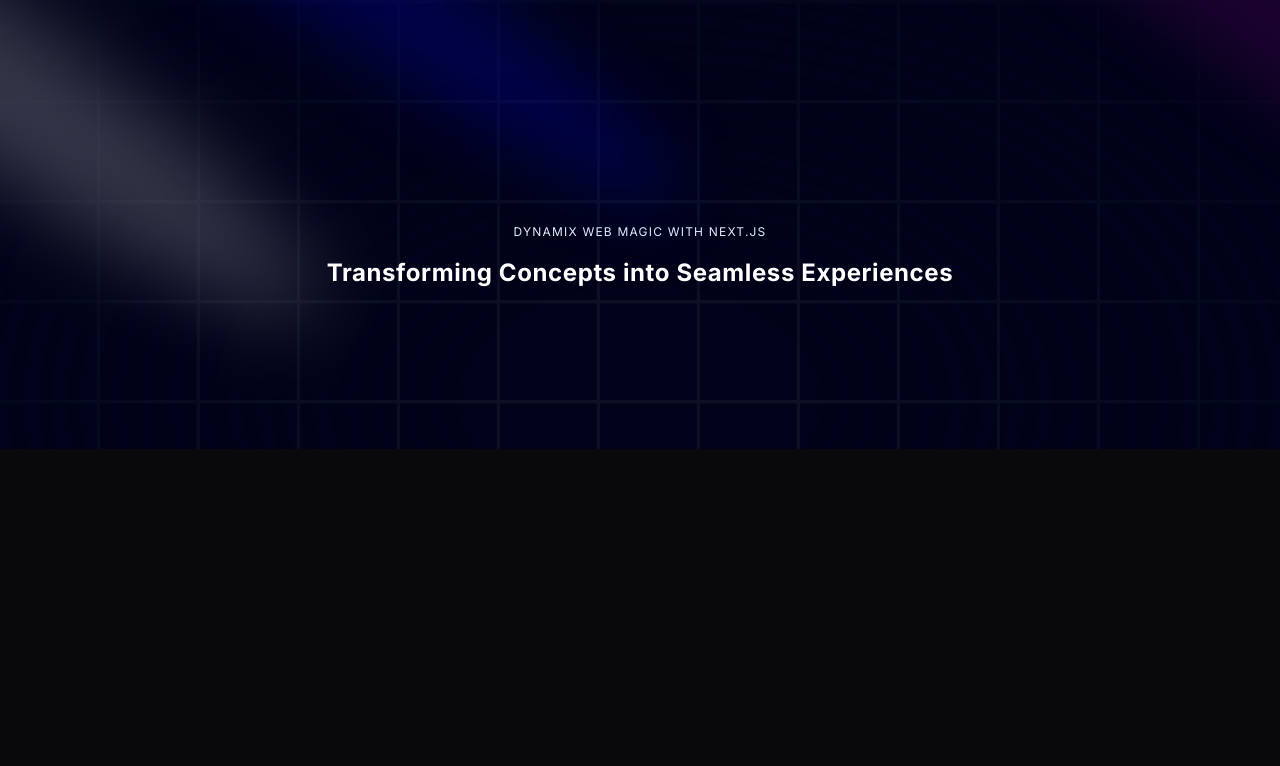
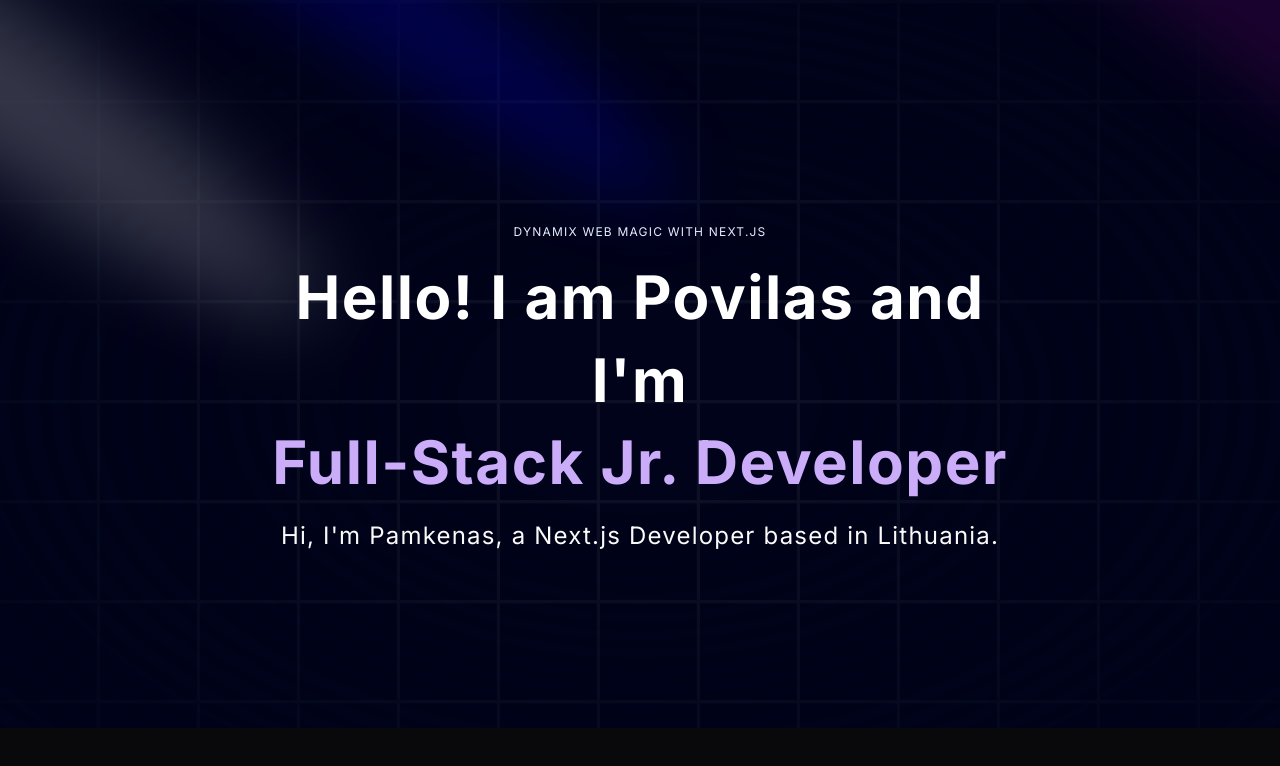
Before and after one commit to Pamkenas/Portfolio, a Next.js app: page / in a window 1280 px wide. Shown: the top 766 px of the page. Built offline with nearby package versions, Linux system fonts and the light colour scheme.

Commit message:
initial commit

```diff
--- a/components/Hero.tsx
+++ b/components/Hero.tsx
@@ -1,32 +1,39 @@
-import React from 'react'
-import { Spotlight } from './ui/Spotlight'
-import { TextGenerateEffect } from './ui/TextGenerateEffect'
+import React from "react";
+import { Spotlight } from "./ui/Spotlight";
+import { TextGenerateEffect } from "./ui/TextGenerateEffect";
 
 const Hero = () => {
   return (
-        <div className='pb-20 pt-36'>
+    <div className="pb-20 pt-36">
       <div>
-                <Spotlight className="-top-40 -left-10 md:-left-32 md:-top-20 h-screen" fill='white' />
-                <Spotlight className="-top-10 left-full h-[80vh] w-[50vw]" fill='purple' />
-                <Spotlight className="-top-28 left-80 h-[80vh] w-[50vw]" fill='blue' />
+        <Spotlight className="-top-40 -left-10 md:-left-32 md:-top-20 h-screen" fill="white" />
+        <Spotlight className="-top-10 left-full h-[80vh] w-[50vw]" fill="purple" />
+        <Spotlight className="-top-28 left-80 h-[80vh] w-[50vw]" fill="blue" />
       </div>
-            <div className="h-screen w-full dark:bg-black-100 bg-white  dark:bg-grid-white/[0.05] bg-grid-black/[0.2] flex items-center justify-center absolute top-0 left-0">
+      <div className="h-screen w-full dark:bg-black-100 bg-white dark:bg-grid-white/[0.05] bg-grid-black/[0.2] flex items-center justify-center absolute top-0 left-0">
         <div className="absolute pointer-events-none inset-0 flex items-center justify-center dark:bg-black-100 bg-white [mask-image:radial-gradient(ellipse_at_center,transparent_20%,black)]" />
       </div>
 
-            <div className='flex justify-center relative my-20 z-10'>
-                <div className='max-w-[80vw] md:max-w-2xl lg:max-w-[60vw] flex flex-col items-center justify-center'>
-                    <h2 className='uppercase tracking-widest text-xs text-center text-blue-100 max-w-80'>
+      <div className="flex justify-center relative my-20 z-10">
+        <div className="max-w-[80vw] md:max-w-2xl lg:max-w-[60vw] flex flex-col items-center justify-center">
+          <h2 className="uppercase tracking-widest text-xs text-center text-blue-100 max-w-80">
             Dynamix Web Magic with next.js
           </h2>
           <TextGenerateEffect
-                    className='text-center text-[40px]'
-                    words='Transforming Concepts into Seamless Experiences'
+            className="text-center text-[40px] md:text-5xl lg:text-6xl"
+            words={[
+              "Hello! I am Povilas and I'm",
+              "Full-Stack Jr. Developer",
+            ]}
           />
+
+          <p className="text-center md:tracking-wider mb-4 text-sm md:text-lg lg:text-2xl">
+            Hi, I&apos;m Pamkenas, a Next.js Developer based in Lithuania.
+          </p>
         </div>
       </div>
     </div>
-    )
-}
+  );
+};
 
-export default Hero
+export default Hero;
--- a/components/ui/TextGenerateEffect.tsx
+++ b/components/ui/TextGenerateEffect.tsx
@@ -9,13 +9,13 @@
   filter = true,
   duration = 0.5,
 }: {
-  words: string;
+  words: string[];
   className?: string;
   filter?: boolean;
   duration?: number;
 }) => {
   const [scope, animate] = useAnimate();
-  let wordsArray = words.split(" ");
+
   useEffect(() => {
     animate(
       "span",
@@ -24,36 +24,41 @@
         filter: filter ? "blur(0px)" : "none",
       },
       {
-        duration: duration ? duration : 1,
+        duration: duration,
         delay: stagger(0.2),
       }
     );
-  }, [scope.current]);
+  }, [animate, filter, duration]);
 
   const renderWords = () => {
     return (
       <motion.div ref={scope}>
-        {wordsArray.map((word, idx) => {
-          return (
-            <motion.span
-              key={word + idx}
-              className="dark:text-white text-black opacity-0"
-              style={{
-                filter: filter ? "blur(10px)" : "none",
-              }}
-            >
-              {word}{" "}
-            </motion.span>
-          );
-        })}
+        {words.map((line, idx) => (
+          <div key={idx} className="block text-center">
+            {line.split(" ").map((word, wordIdx) => (
+              <motion.span
+                key={`${word}-${wordIdx}`}
+                className={`${
+                  word === "Full-Stack" ||
+                  word === "Jr." ||
+                  word === "Developer"
+                    ? "text-purple"
+                    : "dark:text-white text-black"
+                } opacity-0`}
+              >
+                {word}{" "}
+              </motion.span>
+            ))}
+          </div>
+        ))}
       </motion.div>
     );
   };
 
   return (
     <div className={cn("font-bold", className)}>
-      <div className="mt-4">
-        <div className=" dark:text-white text-black text-2xl leading-snug tracking-wide">
+      <div className="my-4">
+        <div className="dark:text-white text-black leading-snug tracking-wide">
           {renderWords()}
         </div>
       </div>
--- a/package.json
+++ b/package.json
@@ -3,7 +3,7 @@
   "version": "0.1.0",
   "private": true,
   "scripts": {
-    "dev": "next dev",
+    "dev": "next dev --turbo",
     "build": "next build",
     "start": "next start",
     "lint": "next lint"
```
Lines whose indentation alone changed are shown as unchanged.
